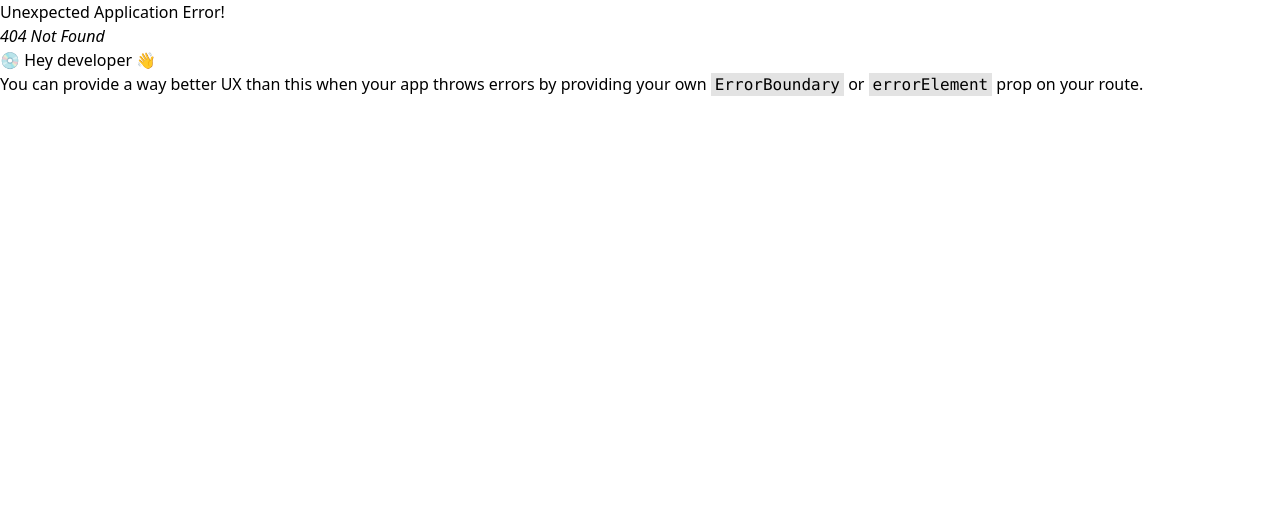
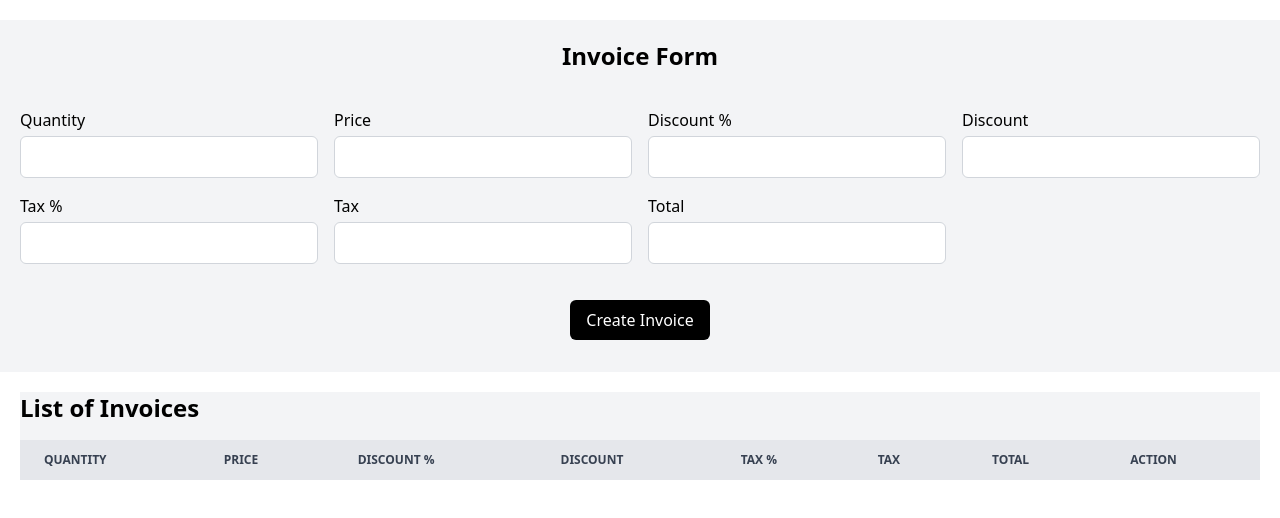
Before and after one commit to sandeep0009/invoice-assignment, a React (Create React App) app: page /invoice-manager in a window 1280 px wide. Before the commit this address had no page. Shown: the top 518 px of the page. Built offline with nearby package versions, Linux system fonts and the light colour scheme.

Commit message:
completed invoice-manager

```diff
--- a/src/components/CreateInvoice.js
+++ b/src/components/CreateInvoice.js
@@ -14,14 +14,12 @@ function CreateInvoice({ onAddInvoice }) {
   const handleChange = (event) => {
     const { id, value } = event.target
     const newValue = value | 0
-    // Calculates new values
     const newFormData = { ...formData, [id]: value }
     const tempFormData = { ...formData, [id]: newValue }
     const amount = parseFloat(tempFormData.price) * parseFloat(tempFormData.quantity)
     const newDiscount = (amount * parseFloat(tempFormData.discountPercentage) / 100).toFixed(2)
     const newTax = (amount * parseFloat(tempFormData.taxPercentage) / 100).toFixed(2)
     const newTotal = (amount - parseFloat(newDiscount) + parseFloat(newTax)).toFixed(2)
-    // Updates the state
     setFormData({
         ...newFormData,
         discount: newDiscount,
@@ -33,9 +31,7 @@ function CreateInvoice({ onAddInvoice }) {
   const handleSubmit = (event) => {
     event.preventDefault();
     const newRecord = { ...formData };
-    // Add the new record to the list
     onAddInvoice(newRecord);
-    // Clear the form fields after submission
     setFormData({
       quantity: '',
       price: '',
--- /dev/null
+++ b/src/page/InvoiceManage.js
@@ -0,0 +1,36 @@
+import React,{useState} from 'react'
+import CreateInvoice from '../components/CreateInvoice'
+import ListInvoice from '../components/ListInvoice'
+
+const InvoiceManage = () => {
+    const [invoiceList, setInvoiceList] = useState([]);
+
+    const handleAddInvoice = (newRecord) => {
+      setInvoiceList((prevList) => [...prevList, newRecord]);
+    };
+
+    const handleEditInvoice = (index, updatedRecord) => {
+      setInvoiceList((prevList) => {
+        const newList = [...prevList];
+        newList[index] = updatedRecord;
+        return newList;
+      });
+    };
+
+    const handleDeleteInvoice = (index) => {
+      setInvoiceList((prevList) => prevList.filter((_, i) => i !== index));
+    };
+  return (
+    <div>
+         <CreateInvoice onAddInvoice={handleAddInvoice} />
+      <ListInvoice
+        invoiceList={invoiceList}
+        onEditInvoice={handleEditInvoice}
+        setInvoiceList={setInvoiceList}
+        onDeleteInvoice={handleDeleteInvoice}
+      />
+    </div>
+  )
+}
+
+export default InvoiceManage
--- a/src/utils/Route.js
+++ b/src/utils/Route.js
@@ -1,7 +1,6 @@
 import { createBrowserRouter } from "react-router-dom";
 import Home from "../components/Home";
-import CreateInvoice from "../components/CreateInvoice";
-import ListInvoice from "../components/ListInvoice";
+import InvoiceManage from "../page/InvoiceManage";
 
 export const route=createBrowserRouter([
     {
@@ -9,11 +8,9 @@ export const route=createBrowserRouter([
         Component:Home
     },
     {
-        path:'/create-invoice',
-        Component:CreateInvoice
-    },
-    {
-        path:'/show-all-invoice',
-        Component:ListInvoice
+        path:'/invoice-manager',
+        Component:InvoiceManage
+
     }
+
 ])
```
